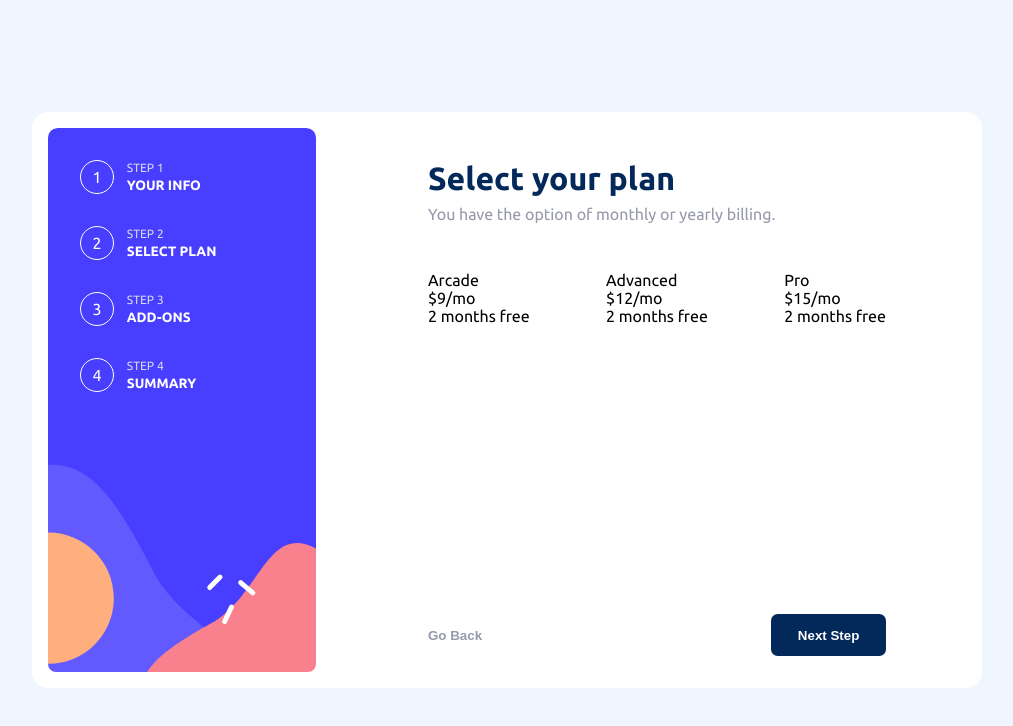
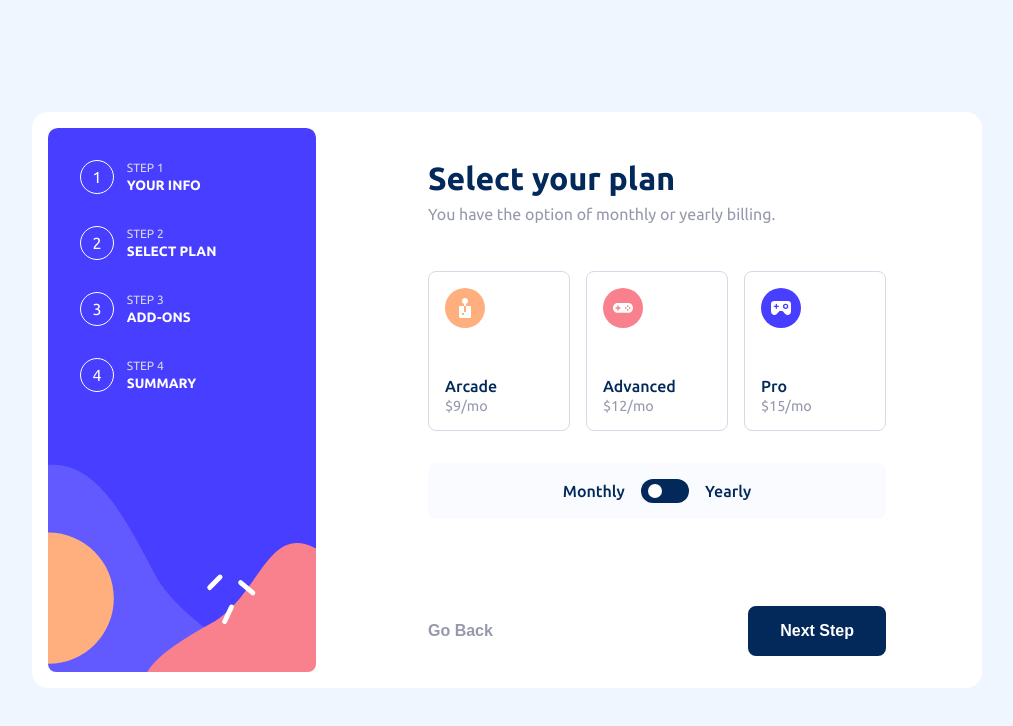
Before and after one commit to vincora/multi-step-form, a React (Create React App) app: page / in a window 1280 px wide. Shown: the top 726 px of the page, without its empty margins (133-1146 px from the left). Built offline with nearby package versions, Linux system fonts and the light colour scheme.

Commit message:
step 2 toggle

```diff
--- a/src/components/buttons/Buttons.module.scss
+++ b/src/components/buttons/Buttons.module.scss
@@ -9,6 +9,7 @@
   background-color: hsl(213, 96%, 18%);
   color: #fff;
   font-weight: 600;
+  font-size: 1em;
   cursor: pointer;
 }
 .backBtn {
@@ -17,5 +18,6 @@
   background-color: transparent;
   color: hsl(231, 11%, 63%);
   font-weight: 700;
+  font-size: 1em;
   cursor: pointer;
 }
--- a/src/components/step2/Step2.js
+++ b/src/components/step2/Step2.js
@@ -1,11 +1,19 @@
-import React from 'react';
-import style from './Step2.module.scss';
+import { useState } from "react";
+import style from "./Step2.module.scss";
+import arcadeIcon from "../../images/icon-arcade.svg";
+import advancedIcon from "../../images/icon-advanced.svg";
+import proIcon from "../../images/icon-pro.svg";
 
 const Step2 = () => {
+  const [term, setTerm] = useState("monthly");
+
   return (
+    <div>
       <ul className={style.plansList}>
         <li className={style.plan}>
-            <div className={style.plan__img}></div>
+          <div className={style.plan__img}>
+            <img src={arcadeIcon} alt="" />
+          </div>
           <div className={style.plan__description}>
             <div className={style.plan__title}>Arcade</div>
             <div className={style.plan__price}>$9/mo</div>
@@ -13,7 +21,9 @@ const Step2 = () => {
           </div>
         </li>
         <li className={style.plan}>
-            <div className={style.plan__img}></div>
+          <div className={style.plan__img}>
+            <img src={advancedIcon} alt="" />
+          </div>
           <div className={style.plan__description}>
             <div className={style.plan__title}>Advanced</div>
             <div className={style.plan__price}>$12/mo</div>
@@ -21,7 +31,9 @@ const Step2 = () => {
           </div>
         </li>
         <li className={style.plan}>
-            <div className={style.plan__img}></div>
+          <div className={style.plan__img}>
+            <img src={proIcon} alt="" />
+          </div>
           <div className={style.plan__description}>
             <div className={style.plan__title}>Pro</div>
             <div className={style.plan__price}>$15/mo</div>
@@ -29,7 +41,23 @@ const Step2 = () => {
           </div>
         </li>
       </ul>
-  )
-}
+      <div className={style.term}>
+        <div>
+          Monthly
+        </div>
+        <label className={style.term__switch}>
+          <input
+            type="checkbox"
+            className={style.term__checkbox}
+          />
+          <span className={style.term__slider}></span>
+        </label>
+        <div>
+          Yearly
+        </div>
+      </div>
+    </div>
+  );
+};
 
-export default Step2
+export default Step2;
--- a/src/components/step2/Step2.module.scss
+++ b/src/components/step2/Step2.module.scss
@@ -1,21 +1,89 @@
 .plansList{
     display: flex;
     justify-content: space-between;
+    gap: 1em;
+    margin-bottom: 2em;
 }
 .plan{
+    padding: 1em;
+    border: 1px solid hsl(229, 24%, 87%);
+    border-radius: .5em;
+    width: 100%;
+    height: 10em;
+    display: flex;
+    flex-direction: column;
+    justify-content: space-between;
+    cursor: pointer;
     &__img{
-
-    }
-    &__description{
-
+        width: 40px;
+        height: 40px;
+        img{
+            width: 100%;
+        }
     }
     &__title{
-
+        margin-bottom: .2em;
+        font-weight: 500;
+        color: hsl(213, 96%, 18%);
     }
     &__price{
-
+        color: hsl(231, 11%, 63%);
+        font-size: .9em;
     }
     &__discount{
-
+        display: none;
     }
 }
+.term{
+    background-color: hsl(231, 100%, 99%);
+    width: 100%;
+    padding: 1em;
+    border-radius: .5em;
+    display: flex;
+    justify-content: center;
+    align-items: center;
+    gap: 1em;
+    color: hsl(213, 96%, 18%);
+    font-weight: 500;
+    font-size: 1em;
+
+    &__switch{
+        position: relative;
+        display: inline-block;
+        width: 48px;
+        height: 24px;
+    }
+
+    &__checkbox{
+        display: none;
+    }
+    &__slider{
+        position: absolute;
+        cursor: pointer;
+        top: 0;
+        left: 0;
+        right: 0;
+        bottom: 0;
+        background-color: hsl(213, 96%, 18%);
+        border-radius: 15px;
+        &::before{
+            position: absolute;
+            content: "";
+            border-radius: 50%;
+            height: 14px;
+            width: 14px;
+            left: 7px;
+            bottom: 5px;
+            background-color: white;
+            -webkit-transition: .4s;
+            transition: .4s;
+        }
+    }
+    &__checkbox:checked + &__slider:before {
+        -webkit-transform: translateX(21px);
+        -ms-transform: translateX(21px);
+        transform: translateX(21px);
+      }
+
+
+}
```
Lines whose indentation alone changed are shown as unchanged.
